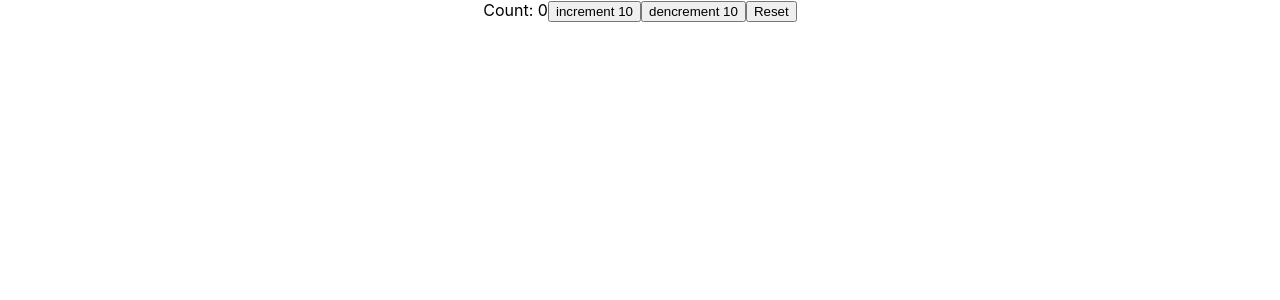
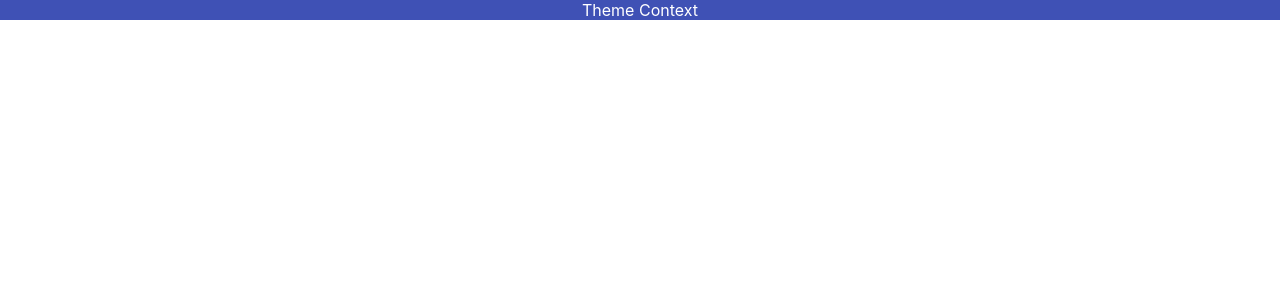
Before and after one commit to cardosoj3-ppb/G-Retro, a React (Create React App) app in the folder apps/react-typescript-demo/: page / in a window 1280 px wide. Shown: the top 300 px of the page. Built offline with nearby package versions, Linux system fonts and the light colour scheme.

Commit message:
feat(usecontext): useContext hook

```diff
--- a/apps/react-typescript-demo/src/App.tsx
+++ b/apps/react-typescript-demo/src/App.tsx
@@ -1,5 +1,6 @@
 import './App.css';
-import { Counter } from './components/state/Counter';
+import { ThemeContextProvider } from './components/context/ThemeContext';
+import { Box } from './components/context/Box';
 
 function App() {
   /* const personName = {
@@ -42,9 +43,13 @@
 
       <Container style={{ border: '1px solid black', padding: '1rem' }} />
       <LoggedIn />
-      <User />*/}
+      <User />
 
-      <Counter />
+      <Counter />*/}
+
+      <ThemeContextProvider>
+        <Box />
+      </ThemeContextProvider>
 
     </div>
   );
--- /dev/null
+++ b/apps/react-typescript-demo/src/components/context/Box.tsx
@@ -0,0 +1,7 @@
+import { useContext } from 'react';
+import { ThemeContext } from './ThemeContext';
+
+export const Box = () => {
+  const theme = useContext(ThemeContext);
+  return <div style={{backgroundColor: theme.primary.main , color: theme.primary.text}}> Theme Context</div>;
+};
--- /dev/null
+++ b/apps/react-typescript-demo/src/components/context/ThemeContext.tsx
@@ -0,0 +1,12 @@
+import { createContext } from 'react';
+import { theme } from './theme';
+
+type ThemeContextProviderProps = {
+  children: React.ReactNode;
+};
+
+export const ThemeContext = createContext(theme);
+
+export const ThemeContextProvider = ({ children }: ThemeContextProviderProps) => {
+  return <ThemeContext.Provider value={theme}> {children}</ThemeContext.Provider>;
+};
--- /dev/null
+++ b/apps/react-typescript-demo/src/components/context/theme.jsx
@@ -0,0 +1,10 @@
+export const theme = {
+  primary: {
+    main: '#3f51b5',
+    text: '#fff',
+  },
+  secondary: {
+    main: '#f50057',
+    text: '#fff',
+  },
+};
```
